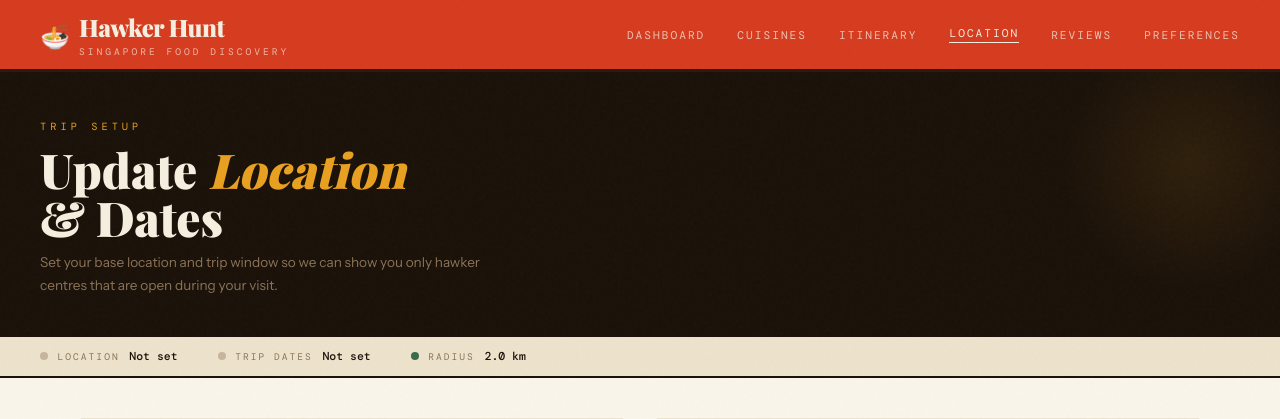
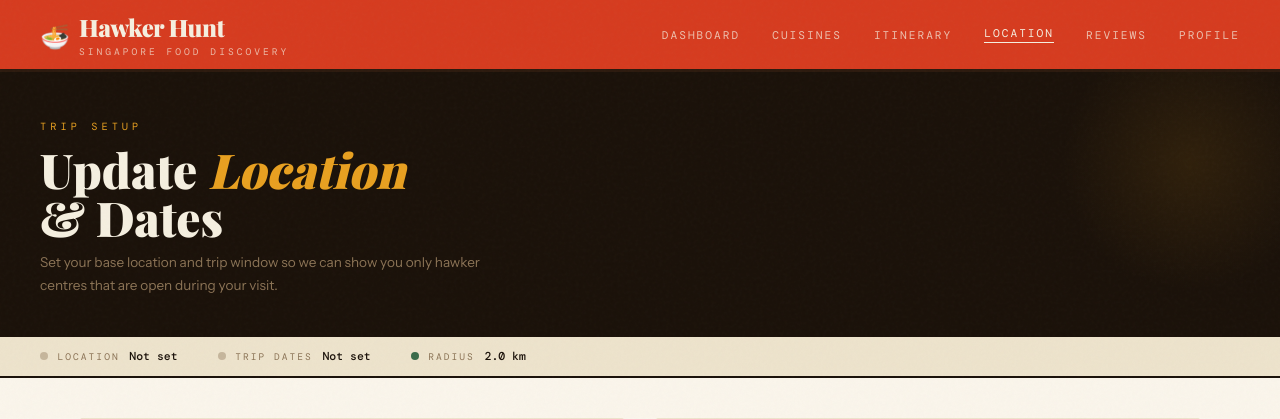
Before and after one commit to HengLiEn/TouristApp_BC3413, a Flask app: page /location in a window 1280 px wide. Shown: the top 419 px of the page. Run offline with Flask 3, Linux system fonts and the light colour scheme; the visitor is signed in with stand-in values (Sample User, id 1); parts of the project's set-up code (start-up, migrations or seed data) failed here and were passed over; some web fonts are replaced.

Commit message:
fixed a few bugs here and there

```diff
--- a/TouristApp_BC3413/templates/base_layout.html
+++ b/TouristApp_BC3413/templates/base_layout.html
@@ -492,7 +492,7 @@
       <a href="/itinerary" class="{{ 'active' if active_page == 'itinerary' }}">Itinerary</a>
       <a href="/location" class="{{ 'active' if active_page == 'location' }}">Location</a>
       <a href="/reviews"  class="{{ 'active' if active_page == 'reviews' }}">Reviews</a>
-      <a href="/preferences" class="{{ 'active' if active_page == 'preferences' }}">Preferences</a>
+      <a href="/preferences" class="{{ 'active' if active_page == 'preferences' }}">Profile</a>
     </nav>
     <!-- Hamburger for mobile -->
     <button class="hamburger" id="hamburger" aria-label="Open menu" aria-expanded="false">
```
